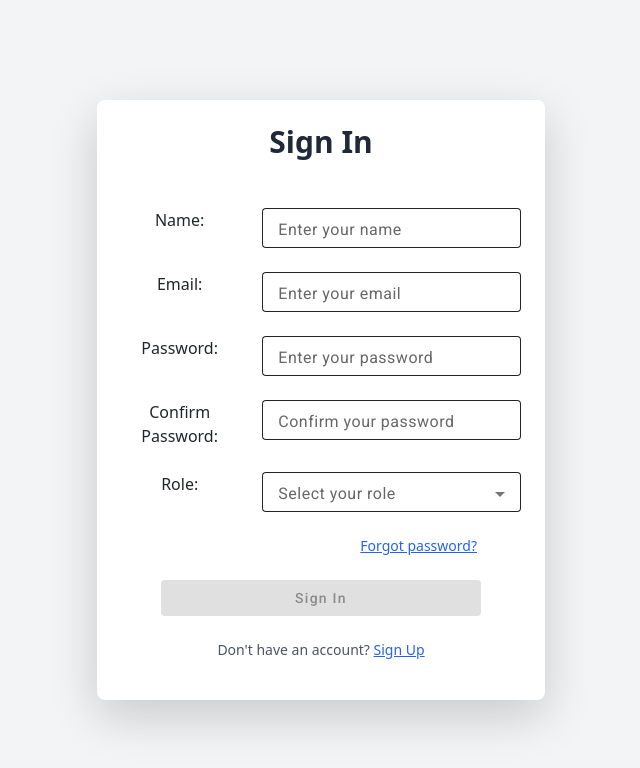
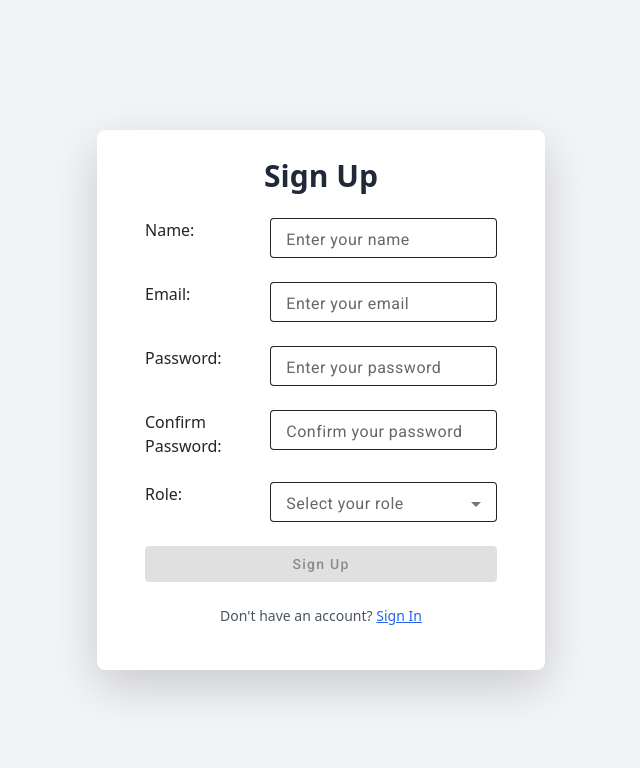
Before and after one commit to snawaz8448/movieCollection, an Angular app: page /signup in a window 1280 px wide. Shown: the top 768 px of the page, without its empty margins (319-959 px from the left). Built offline with nearby package versions, Linux system fonts and the light colour scheme.

Commit message:
SIGN UP SIGN IN FUNCTIONALITY

```diff
--- a/src/auth/forgot-password/forgot-password.component.html
+++ b/src/auth/forgot-password/forgot-password.component.html
@@ -1,18 +1,18 @@
 <div class="flex items-center justify-center min-h-screen bg-gray-100">
-    <div class="w-full max-w-md p-6 bg-white rounded-lg shadow-lg">
-        <h2 class="text-3xl font-bold text-center text-gray-600 mb-5">Reset Password</h2>
+    <div class="w-full max-w-md px-11 py-7 bg-white rounded-lg shadow-lg">
+        <h2 class="text-3xl font-bold text-center text-gray-600 mb-5">Forgot Password</h2>
         <form [formGroup]="forgotPasswordForm" (ngSubmit)="onSubmit()">
             <div class="row mb-4">
-                <span class="col-4 text-center">Password:</span>
+                <span class="col-4 ">Password:</span>
                 <div class="col-8">
                     <mat-form-field appearance="outline" class="w-full">
                         <input matInput type="email" formControlName="email" placeholder="Enter your password" required>
                     </mat-form-field>
                 </div>
             </div>
-            <div class="flex items-center justify-center mb-4">
-                <button mat-raised-button color="primary" class="w-80" type="submit" [disabled]="forgotPasswordForm.invalid">
-                    Sign In
+            <div class="flex items-center justify-center mb-4 mt-5">
+                <button mat-raised-button color="primary" class="w-full" type="submit" [disabled]="forgotPasswordForm.invalid">
+                    Forgot Password
                 </button>
             </div>
         </form>
--- a/src/auth/reset-password/reset-password.component.html
+++ b/src/auth/reset-password/reset-password.component.html
@@ -1,9 +1,9 @@
 <div class="flex items-center justify-center min-h-screen bg-gray-100">
-    <div class="w-full max-w-md p-6 bg-white rounded-lg shadow-lg">
+    <div class="w-full max-w-md p-12 bg-white rounded-lg shadow-lg">
         <h2 class="text-3xl font-bold text-center text-gray-600 mb-5">Reset Password</h2>
         <form [formGroup]="resetPasswordForm" (ngSubmit)="onSubmit()">
             <div class="row mb-4">
-                <span class="col-4 text-center">Password:</span>
+                <span class="col-4 ">Password:</span>
                 <div class="col-8">
                     <mat-form-field appearance="outline" class="w-full">
                         <input matInput type="password" formControlName="password" placeholder="Enter your password" required>
@@ -11,7 +11,7 @@
                 </div>
             </div>
             <div class="row mb-4">
-                <span class="col-4 text-center">Confirm Password:</span>
+                <span class="col-4 ">Confirm Password:</span>
                 <div class="col-8">
                     <mat-form-field appearance="outline" class="w-full">
                         <input matInput type="password" formControlName="confirmPassword" placeholder="Confirm your password" required>
@@ -19,8 +19,8 @@
                 </div>
             </div>
             <div class="flex items-center justify-center mb-4">
-                <button mat-raised-button color="primary" class="w-80" type="submit" [disabled]="resetPasswordForm.invalid">
-                    Sign In
+                <button mat-raised-button color="primary" class="w-full" type="submit" [disabled]="resetPasswordForm.invalid">
+                    Reset Password
                 </button>
             </div>
         </form>
--- a/src/auth/reset-password/sign-in/sign-in.component.html
+++ /dev/null
@@ -1,40 +0,0 @@
-<div class="flex items-center justify-center min-h-screen bg-gray-100">
-    <div class="w-full max-w-md p-6 bg-white rounded-lg shadow-lg">
-        <h2 class="text-3xl font-bold text-center text-gray-800 mb-5">Sign In</h2>
-        <form [formGroup]="signInForm" (ngSubmit)="onSubmit()">
-            <div class="row mb-4">
-                <span class="col-4 text-center">Email:</span>
-                <div class="col-8">
-                    <mat-form-field appearance="outline">
-                        <input matInput formControlName="email" placeholder="Enter your email" required>
-                    </mat-form-field>
-                </div>
-            </div>
-            <div class=" row mb-4">
-                <span class="col-4 text-center">Password:</span>
-                <div class="col-8">
-                    <mat-form-field appearance="outline">
-                        <input matInput type="password" formControlName="password" placeholder="Enter your password"
-                            required>
-                    </mat-form-field>
-                </div>
-            </div>
-
-            <div class="flex items-center justify-end mb-4 mr-11">
-                <a href="#" class="text-sm text-blue-600 hover:underline">Forgot password?</a>
-            </div>
-            <div class="flex items-center justify-center mb-4">
-                <button mat-raised-button color="primary" class="w-80" type="submit" [disabled]="signInForm.invalid">
-                    Sign In
-                </button>
-            </div>
-
-
-        </form>
-
-        <div class="mt-4 text-center">
-            <p class="text-sm text-gray-600">Don't have an account? <a href="#"
-                    class="text-blue-600 hover:underline">Sign Up</a></p>
-        </div>
-    </div>
-</div>
--- /dev/null
+++ b/src/auth/sign-in/sign-in.component.html
@@ -0,0 +1,40 @@
+<div class="flex items-center justify-center min-h-screen bg-gray-100">
+    <div class="w-full max-w-md px-11 py-7 bg-white rounded-lg shadow-lg">
+        <h2 class="text-3xl font-bold text-center text-gray-800 mb-5">Sign In</h2>
+        <form [formGroup]="signInForm" (ngSubmit)="onSubmit()">
+            <div class="row mb-4">
+                <span class="col-4 ">Email:</span>
+                <div class="col-8">
+                    <mat-form-field appearance="outline" class="w-full" >
+                        <input matInput formControlName="email" placeholder="Enter your email" required>
+                    </mat-form-field>
+                </div>
+            </div>
+            <div class=" row mb-4">
+                <span class="col-4 ">Password:</span>
+                <div class="col-8">
+                    <mat-form-field appearance="outline" class="w-full" >
+                        <input matInput type="password" formControlName="password" placeholder="Enter your password"
+                            required>
+                    </mat-form-field>
+                </div>
+            </div>
+
+            <div class="flex items-center justify-end mb-4 ">
+                <a href="#" class="text-sm text-blue-600 hover:underline">Forgot password?</a>
+            </div>
+            <div class="flex items-center justify-center mb-4">
+                <button mat-raised-button color="primary" class="w-full" type="submit" [disabled]="signInForm.invalid">
+                    Sign In
+                </button>
+            </div>
+
+
+        </form>
+
+        <div class="mt-4 text-center">
+            <p class="text-sm text-gray-600">Don't have an account? <a href="#"
+                    class="text-blue-600 hover:underline">Sign Up</a></p>
+        </div>
+    </div>
+</div>
--- a/src/auth/sign-up/sign-up.component.html
+++ b/src/auth/sign-up/sign-up.component.html
@@ -1,9 +1,9 @@
 <div class="flex items-center justify-center min-h-screen bg-gray-100">
-    <div class="w-full max-w-md p-6 bg-white rounded-lg shadow-lg">
-        <h2 class="text-3xl font-bold text-center text-gray-800 mb-5">Sign In</h2>
+    <div class="w-full max-w-md px-12 py-7 bg-white rounded-lg shadow-lg">
+        <h2 class="text-3xl font-bold text-center text-gray-800 mb-4">Sign Up</h2>
         <form [formGroup]="signUpForm" (ngSubmit)="onSubmit()">
             <div class="row mb-4">
-                <span class="col-4 text-center">Name:</span>
+                <span class="col-4 ">Name:</span>
                 <div class="col-8">
                     <mat-form-field appearance="outline" class="w-full">
                         <input matInput formControlName="name" placeholder="Enter your name" required>
@@ -11,7 +11,7 @@
                 </div>
             </div>
             <div class="row mb-4">
-                <span class="col-4 text-center">Email:</span>
+                <span class="col-4 ">Email:</span>
                 <div class="col-8">
                     <mat-form-field appearance="outline" class="w-full">
                         <input matInput formControlName="email" placeholder="Enter your email" required>
@@ -19,7 +19,7 @@
                 </div>
             </div>
             <div class="row mb-4">
-                <span class="col-4 text-center">Password:</span>
+                <span class="col-4 ">Password:</span>
                 <div class="col-8">
                     <mat-form-field appearance="outline" class="w-full">
                         <input matInput type="password" formControlName="password" placeholder="Enter your password" required>
@@ -27,7 +27,7 @@
                 </div>
             </div>
             <div class="row mb-4">
-                <span class="col-4 text-center">Confirm Password:</span>
+                <span class="col-4 ">Confirm Password:</span>
                 <div class="col-8">
                     <mat-form-field appearance="outline" class="w-full">
                         <input matInput type="password" formControlName="confirmPassword" placeholder="Confirm your password" required>
@@ -35,7 +35,7 @@
                 </div>
             </div>
             <div class="row mb-4">
-                <span class="col-4 text-center">Role:</span>
+                <span class="col-4 ">Role:</span>
                 <div class="col-8">
                     <mat-form-field appearance="outline" class="w-full">
                         <mat-select matInput formControlName="role" placeholder="Select your role" required>
@@ -54,17 +54,14 @@
                     </mat-form-field>
                 </div>
             </div> -->
-            <div class="flex items-center justify-end mb-4 mr-11">
-                <a href="#" class="text-sm text-blue-600 hover:underline">Forgot password?</a>
-            </div>
             <div class="flex items-center justify-center mb-4">
-                <button mat-raised-button color="primary" class="w-80" type="submit" [disabled]="signUpForm.invalid">
-                    Sign In
+                <button mat-raised-button color="primary" class="w-full" type="submit" [disabled]="signUpForm.invalid">
+                    Sign Up
                 </button>
             </div>
         </form>
         <div class="mt-4 text-center">
-            <p class="text-sm text-gray-600">Don't have an account? <a href="#" class="text-blue-600 hover:underline">Sign Up</a></p>
+            <p class="text-sm text-gray-600">Don't have an account? <a href="#" class="text-blue-600 hover:underline">Sign In</a></p>
         </div>
     </div>
 </div>
```
Also changed, not shown: src/app/app.routes.ts (+5 -3 lines), src/auth/auth.service.ts (+30 -1 lines), src/auth/reset-password/sign-in/sign-in.component.ts (deleted, +0 -49 lines), src/auth/sign-in/sign-in.component.ts (added, +48 -0 lines), src/auth/sign-up/sign-up.component.ts (+6 -5 lines), src/auth/sign-in/sign-in.component.scss (added), 2 other files (tests, documents, lock files or other folders).
